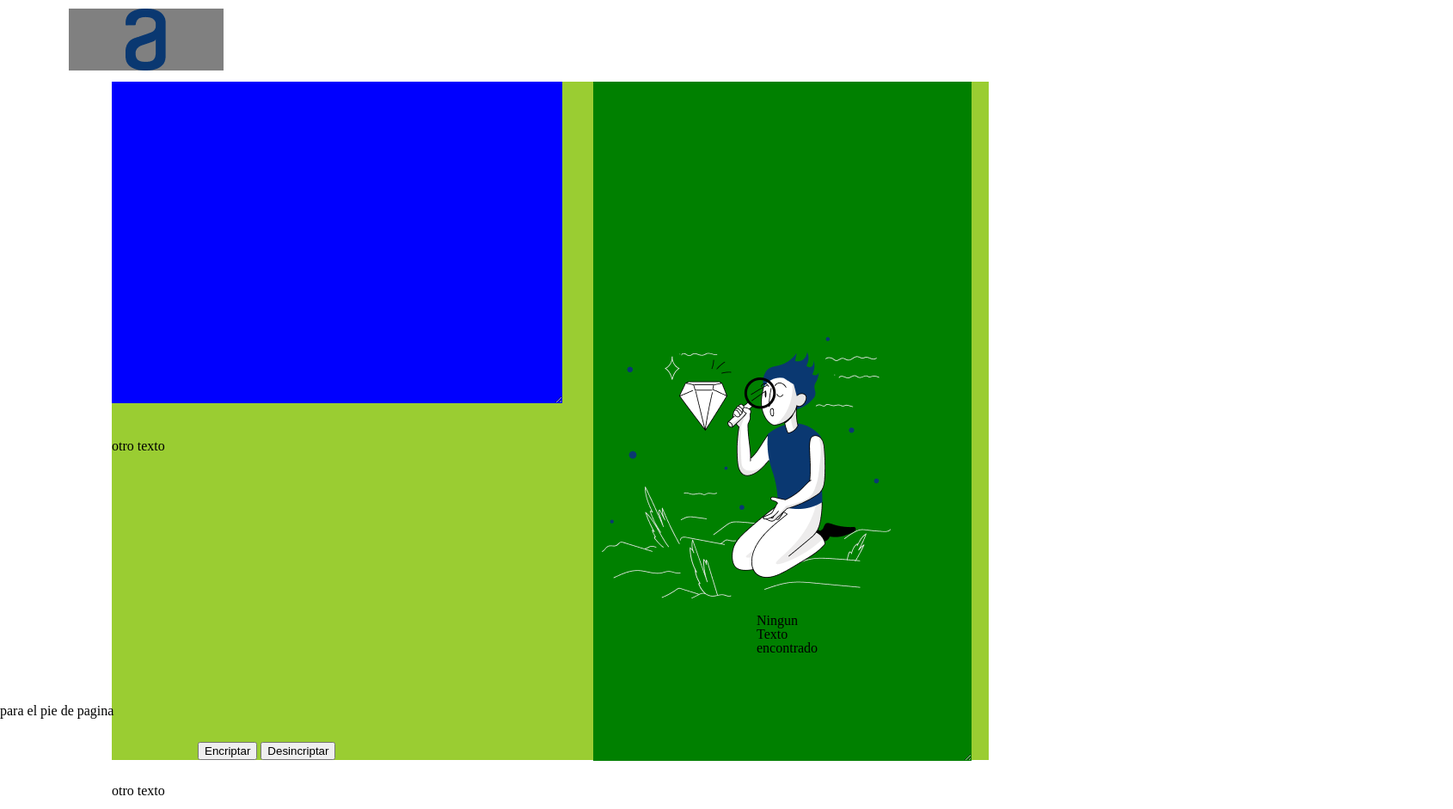
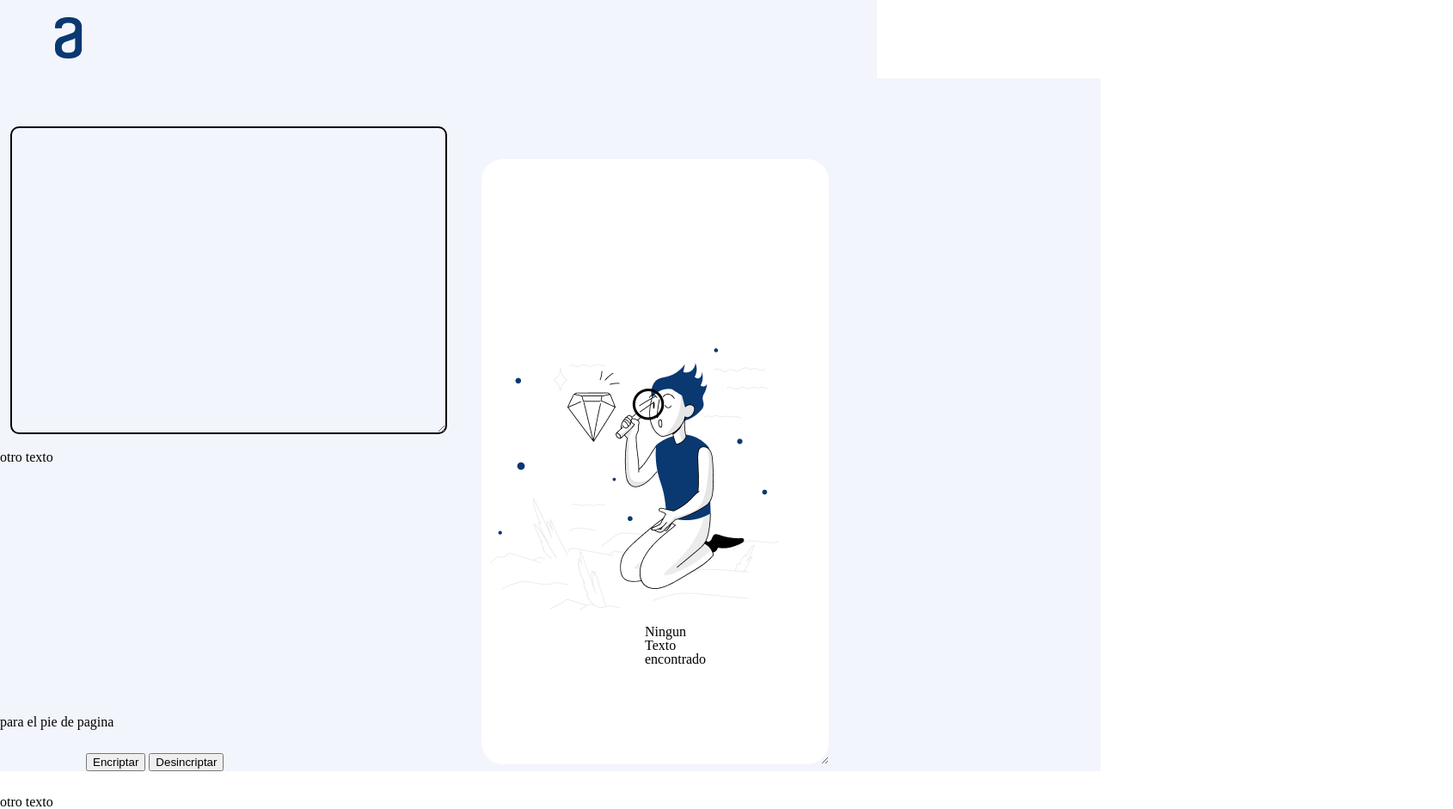
Before and after one commit to Reynolitros/AluraChallengeE1, a plain HTML site: page index.html in a window 1280 px wide. Shown: the whole page at 86% size, 1690 px wide, since content can reach past the window. Drawn offline with Linux system fonts and the light colour scheme.

Commit message:
fase 4 de 1
seguiendo con los margenes no me queda en ele centro de la pagina html

```diff
--- a/StylesIndex.css
+++ b/StylesIndex.css
@@ -1,44 +1,48 @@
 
 .logoAlura {
+    width: 1020;
+    margin: 20px;
+    background:#F3F5FC ;
 
-    margin: 10px 80px;
-    background: gray;
 }
 
 header{
+    display: relative;
     width: 1020px;
-    margin: auto;
+    margin: 20px 30px;
+    background:#F3F5FC ;
+
+
 
 
 
 }
 main{
-    width: 1020px;
+    width: 100%;
     margin: auto;
-
-    background:yellowgreen ;
+    background:#F3F5FC ;
 
 }
 #cuadroMensaje{
-
-    display: relative;
     width: 400px;
-    height: 750px;
-    background: green;
-    margin:-377px 560px;
+    height: 700px;
+    background: #FFFFFF;
+    margin:-368px 560px;
     border: none;
-    padding: 20px;
+    padding: none;
+    border-radius: 25px;
 
 }
 
 #texto-incriptado{
-    display: relative;
-    margin:0px  0px 0px;
-    border: none;
-    background: blue;
+
+    margin:56px  12px 0px;
+    background:#F3F5FC ;
     width: 500px;
     height: 350px;
-    padding:  12px;
+    padding:  none;
+    border-radius: 10px;
+    border: 2px solid black;
 
     }
 
--- a/index.html
+++ b/index.html
@@ -25,7 +25,7 @@
 <body>
     <header>
 
-    <img class="logoAlura" src="imagenes/logo.png" alt="logoAlura">
+    <img class="logoAlura" src="imagenes/Logo-1.png" alt="logoAlura">
 
 </header>
 
```
